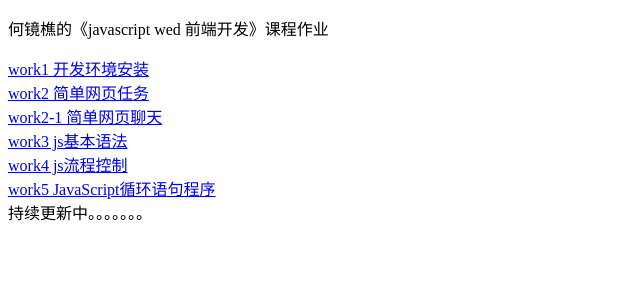
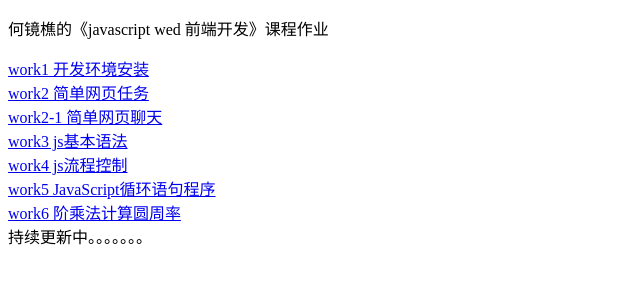
Before and after one commit to fengyingxue/jswork, a plain HTML site: page index.html in a window 1280 px wide. Shown: the whole page, without its empty margins (0-640 px from the left). Drawn offline with Linux system fonts and the light colour scheme.

Commit message:
Update index.html

```diff
--- a/index.html
+++ b/index.html
@@ -12,6 +12,7 @@
     <a href="work3/index.html">work3 js基本语法</a><br>
     <a href="work4/index.html">work4 js流程控制</a><br>
     <a href="work5/index.html">work5 JavaScript循环语句程序</a><br>
+    <a href="work6/index.html">work6  阶乘法计算圆周率</a><br>
    持续更新中。。。。。。。
 </body>
 </html>
```
